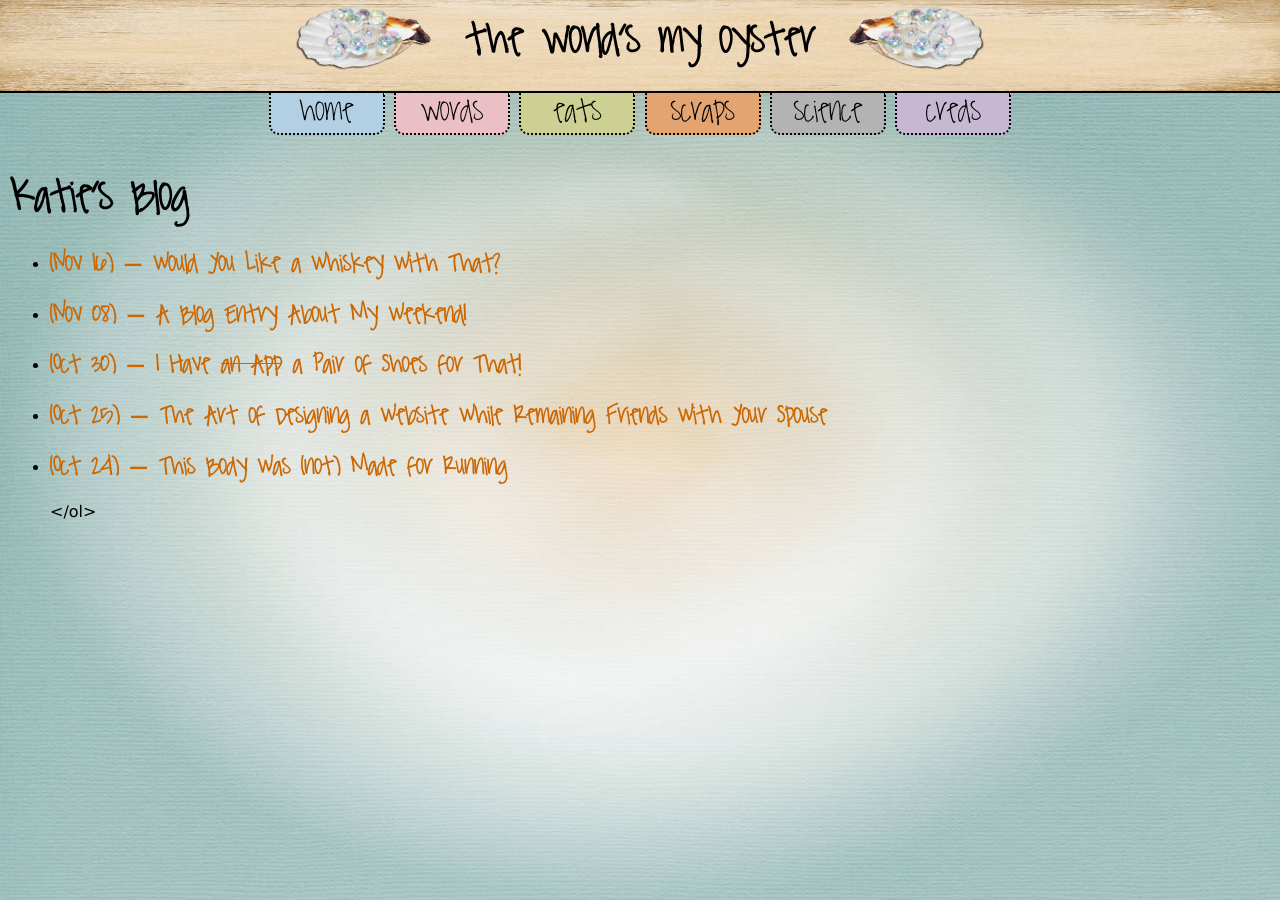
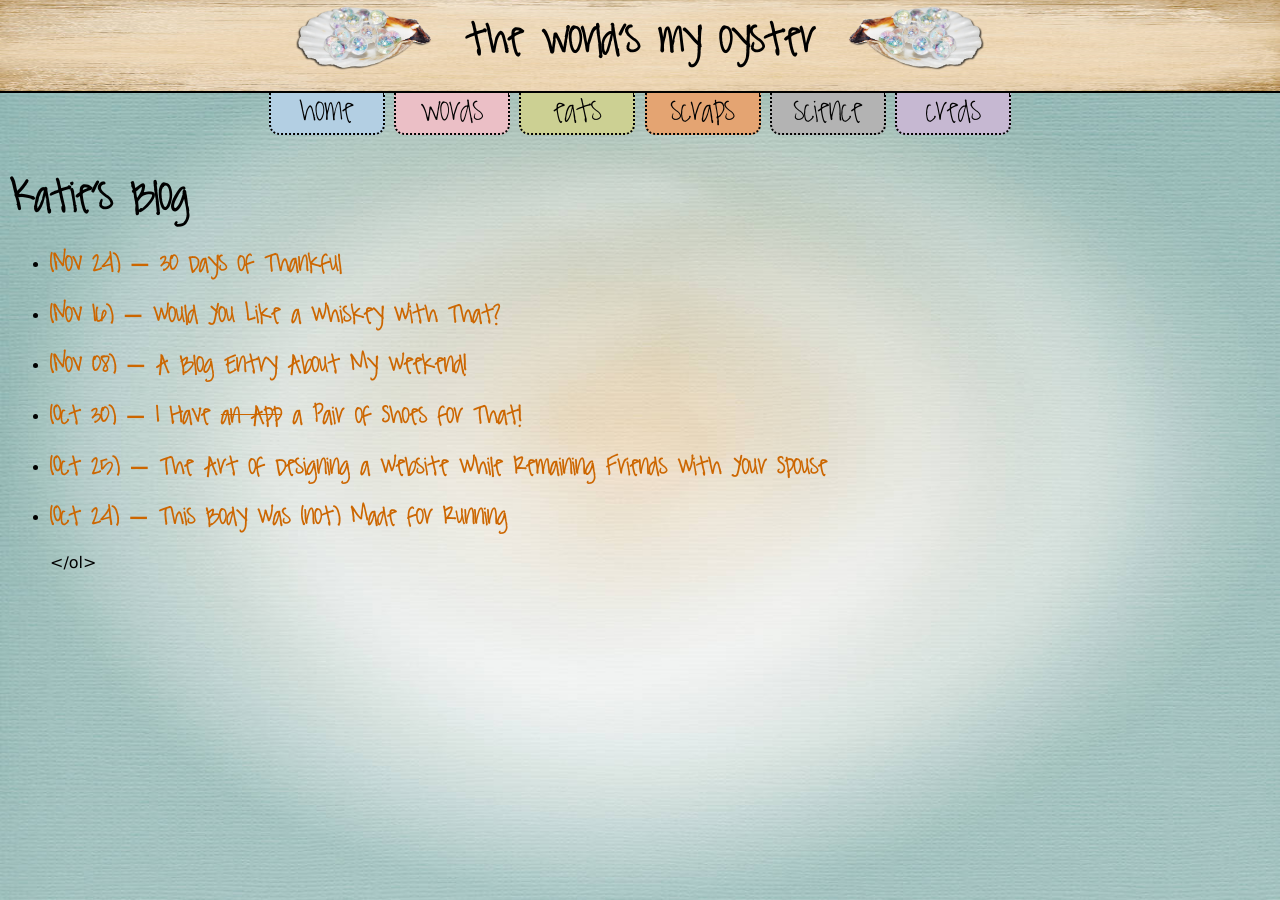
Before and after one commit to kpetersen/kpetersen.github.io, a Jekyll site: the page built from words/index.markdown, in a window 1280 px wide. Built offline with Jekyll 4.4.1, drawn with Linux system fonts in a browser that asks for light colours.

Commit message:
publishing blog post for all to see

```diff
--- a/words/_posts/2011-11-24-thankful.markdown
+++ b/words/_posts/2011-11-24-thankful.markdown
@@ -114,4 +113,4 @@ many more homes were saved.
 1. I am thankful for the times when I am reminded to slow down and enjoy the _now_ in my life instead of rushing ahead, anticipating what's to come. I hate thinking that I might have missed something
 beautiful, something extraordinary, because I was too focused on the future.
 
-And, of course, I am thankful for those of you who read my blog and encourage me to continue writing. Happy Thanksgiving -- what's on your Thankful list?
+And, of course, I am thankful for those of you who read my blog and encourage me to continue writing. Happy Thanksgiving -- what's on your Thankful List?
```
Also changed, not shown: other parts of words/_posts/2011-11-24-thankful.markdown (+1 -2 lines).
